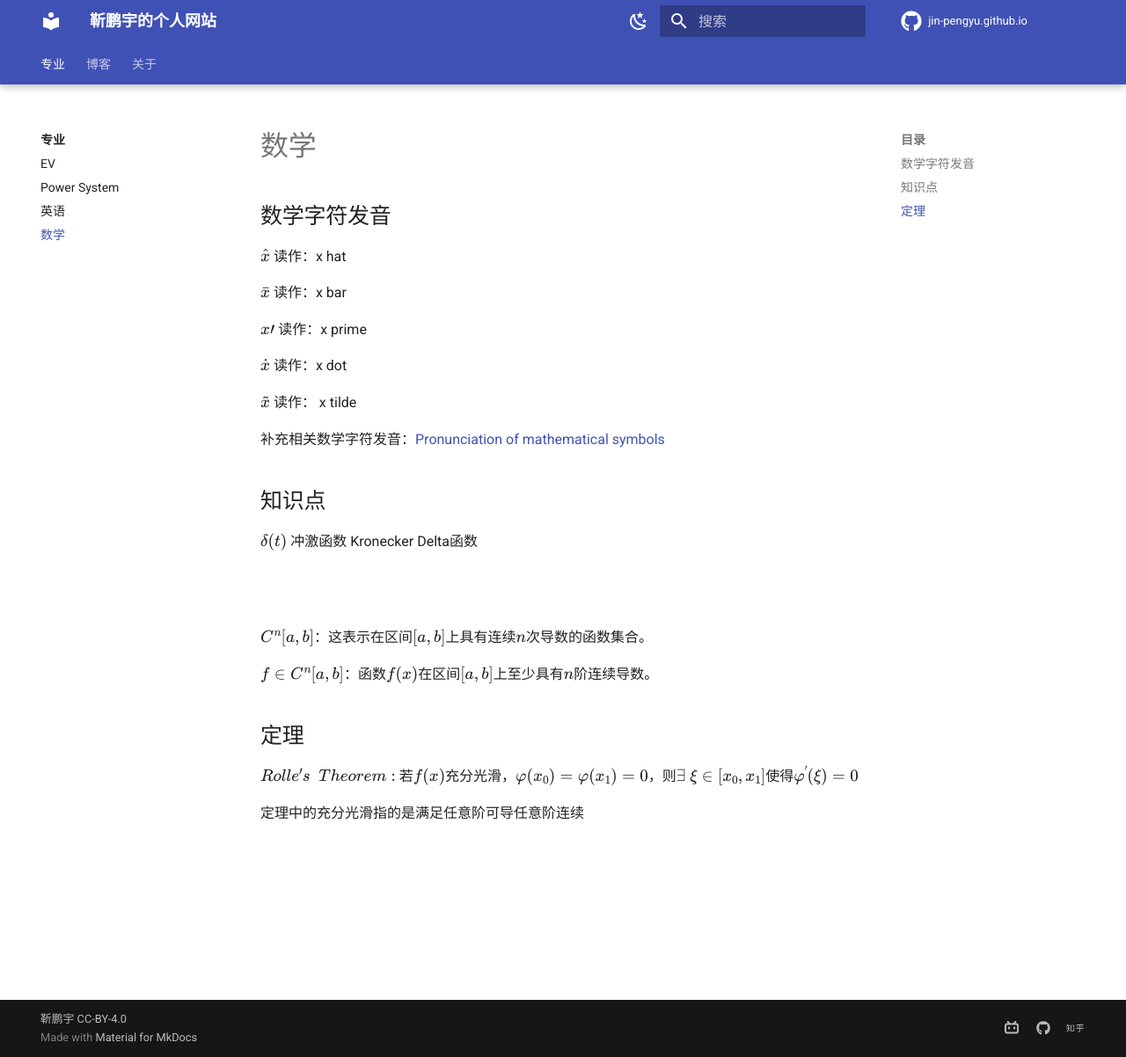
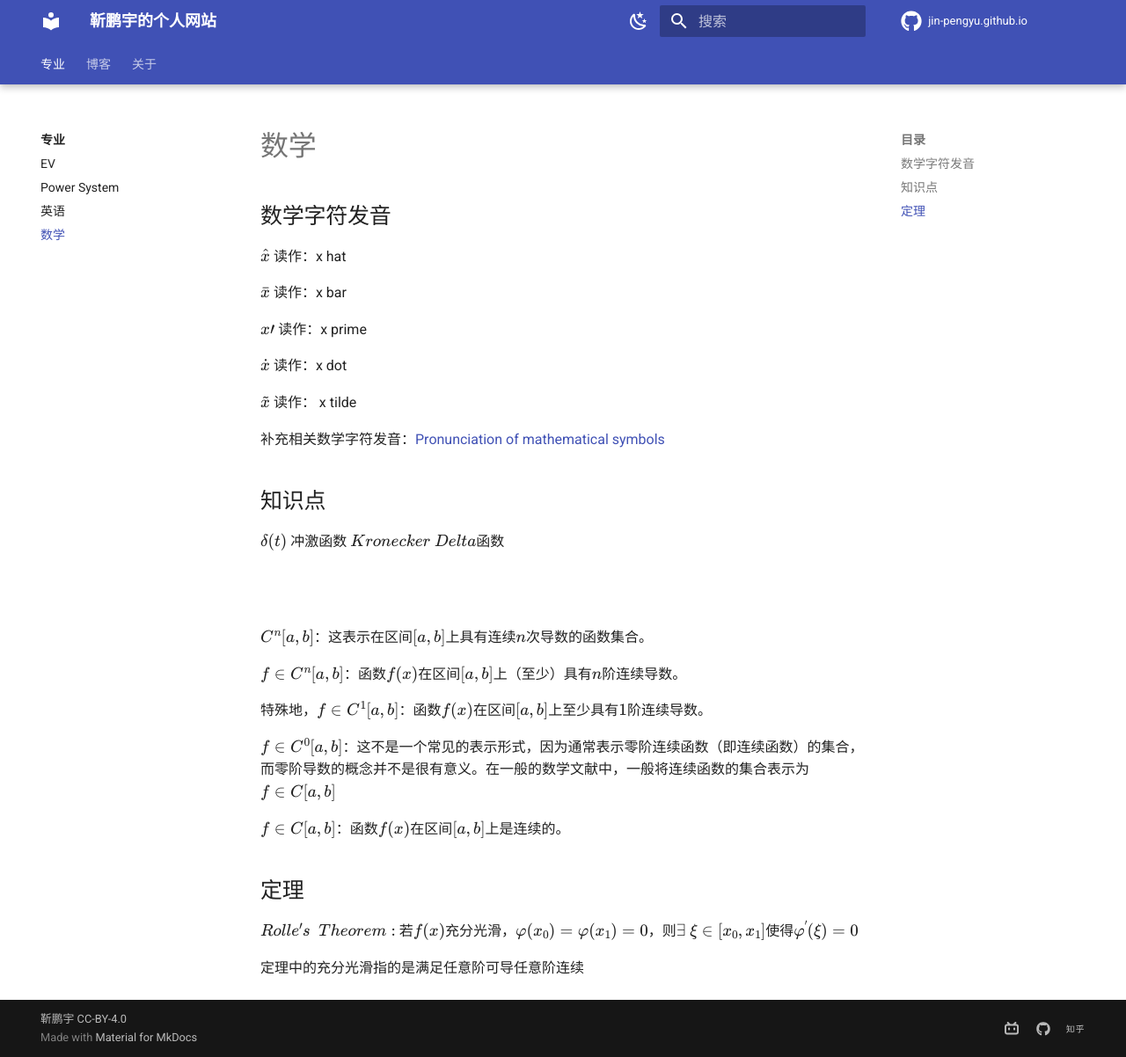
Before and after one commit to Pengyu-Jin/Pengyu-Jin.github.io, an MkDocs documentation site: the page built from docs/major/math/math.md, in a window 1280 px wide and 1202 px high. Shown: the whole window at 88% size. Built offline with MkDocs 1.6.1 and Material for MkDocs 9.7.7, drawn with Linux system fonts in a browser that asks for light colours.

Commit message:
style change 240

```diff
--- a/docs/major/math/math.md
+++ b/docs/major/math/math.md
@@ -15,13 +15,19 @@ $\tilde{x}$  读作： x tilde
 
 ## 知识点
 
-$\delta(t)$ 冲激函数  Kronecker Delta函数
+$\delta(t)$ 冲激函数  $Kronecker \ Delta$函数
 
 <br></br>
 
 $C^n[a, b]$：这表示在区间$[a,b]$上具有连续$n$次导数的函数集合。
 
-$f \in C^n[a, b]$：函数$f(x)$在区间$[a,b]$上至少具有$n$阶连续导数。
+$f \in C^n[a, b]$：函数$f(x)$在区间$[a,b]$上（至少）具有$n$阶连续导数。
+
+特殊地，$f \in C^1[a, b]$：函数$f(x)$在区间$[a,b]$上至少具有$1$阶连续导数。
+
+$f \in C^0[a, b]$：这不是一个常见的表示形式，因为通常表示零阶连续函数（即连续函数）的集合，而零阶导数的概念并不是很有意义。在一般的数学文献中，一般将连续函数的集合表示为$f \in C[a, b]$
+
+$f \in C[a, b]$：函数$f(x)$在区间$[a,b]$上是连续的。
 
 ## 定理
 
```
